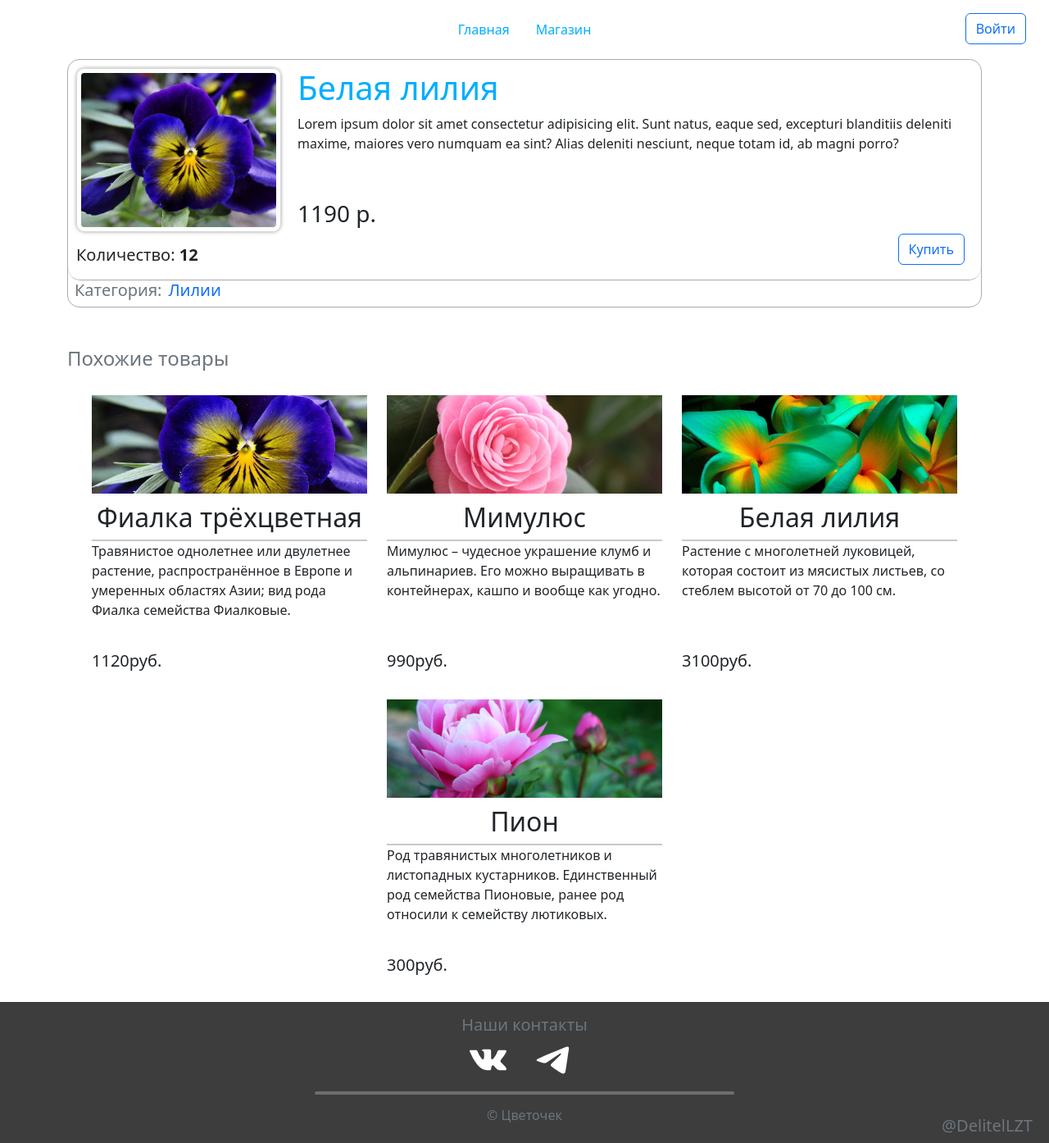
After one commit to Delitel-WEB/flower_shop, a PHP site: page /flower.html in a window 1280 px wide. The commit adds this page. Shown: the whole page at 82% size. Run offline with PHP 8.4, Linux system fonts and the light colour scheme.

Commit message:
добавлена страница цветка

```diff
--- a/css/style.css
+++ b/css/style.css
@@ -326,3 +326,68 @@ form .row input{
 .next--arrow{
 	rotate: -90deg;
 }
+
+
+/* Страница товара */
+
+
+.flower-window{
+	border:solid;
+	border-width: 2px;
+	border-radius: 15px;
+	border-width: 1px;
+	border-color: #ABABAB;
+	position: relative;
+}
+
+.flower-inner{
+	border-bottom:solid;
+	border-width: 2px;
+	border-radius: 15px;
+	border-width: 1px;
+	padding: 10px;
+	border-color: #ABABAB;
+
+
+}
+
+.flower-window .titles{
+	margin-left: 20px;
+	position: relative;
+}
+.flower-window .titles h1{
+	color:#00AEFF;
+}
+.flower-preview-small{
+	min-width: 250px;
+	width: 250px;
+}
+
+.flower-window .price{
+	position: absolute;
+	bottom: 0;
+}
+.additionally{
+	position: relative;
+}
+.flower-window .btn{
+	position: absolute;
+	bottom: 0;
+	right: 10px;
+}
+
+.flower-preview-small img{
+	box-shadow: 0 0 4px 0px rgb(0 0 0 / 34%);
+	border:solid;
+	border-radius: 10px;
+	border-width: 1px;
+	border-color: #D7D7D7;
+	height: 200px;
+	width: 100%;
+	object-fit: cover;
+	padding: 5px;
+}
+
+.category .category-name a{
+	text-decoration: none;
+}
--- /dev/null
+++ b/flower.html
@@ -0,0 +1,246 @@
+<!DOCTYPE html>
+<html lang="en">
+<head>
+	<meta charset="UTF-8">
+	<meta name="viewport" content="width=device-width, initial-scale=1.0">
+	<title>Цветочек | Белая лилия</title>
+
+	<link rel="icon" href="img/flower.ico">
+
+	<link href="https://cdn.jsdelivr.net/npm/bootstrap@5.2.2/dist/css/bootstrap.min.css" rel="stylesheet" integrity="sha384-Zenh87qX5JnK2Jl0vWa8Ck2rdkQ2Bzep5IDxbcnCeuOxjzrPF/et3URy9Bv1WTRi" crossorigin="anonymous">
+	<link rel="stylesheet" href="css/style.css">
+</head>
+<body class="d-flex flex-column min-vh-100">
+	<header class="d-flex justify-content-center py-3 scroll">
+
+		<ul class="nav nav-pills justify-content-center">
+			<li class="nav-item"><a href="/" class="nav-link" aria-current="page">Главная</a></li>
+			<li class="nav-item"><a href="shop.html" class="nav-link">Магазин</a></li>
+		</ul>
+
+		<div class="login-btn">
+			<button easy-toggle="#login-modal" easy-class="show" easy-rcoe type="button" class="btn btn-outline-primary me-2">Войти</button>
+		</div>
+
+	</header>
+
+	<div id="register-modal" class="modal-win">
+		<div class="modal-window shadow-lg">
+			<h1>Регистрация</h1>
+			<hr>
+			<button easy-toggle="#login-modal" east-remove="show" class="close-btn">X</button>
+			<form action="">
+				<div class="row justify-content-center">
+					<div class="col-5">
+						<input required type="text" class="form-control" placeholder="Имя">
+					</div>
+					<div class="col-5">
+						<input required type="text" class="form-control" placeholder="Фамилия">
+					</div>
+					<div class="col-5">
+						<input required type="text" class="form-control" placeholder="Почта">
+					</div>
+					<div class="col-8">
+						<input required type="password" class="form-control" id="inputPassword" placeholder="Пароль">
+					</div>
+					<div class="col-8">
+						<input required type="password" class="form-control" id="inputPassword" placeholder="Подтвердите пароль">
+					</div>
+				</div>
+				<button type="submit" class="btn btn-primary mb-2">Зарегистрироваться</button>
+			</form>
+
+		</div>
+		<div class="overlay" easy-toggle="#register-modal" easy-remove="show"></div>
+
+	</div>
+
+	<div id="login-modal" class="modal-win">
+		<div class="modal-window shadow-lg">
+			<h1>Вход</h1>
+			<hr>
+			<button easy-toggle="#login-modal" east-remove="show" class="close-btn">X</button>
+			<form action="">
+				<div class="row justify-content-center">
+					<div class="col-8">
+						<input required type="text" class="form-control" placeholder="Почта">
+					</div>
+					<div class="col-8">
+						<input required type="password" class="form-control" id="inputPassword" placeholder="Пароль">
+					</div>
+				</div>
+				<button type="submit" class="btn btn-primary mb-2">Войти</button>
+				<a class="register" href="#" easy-toggle="#register-modal" easy-class="show" easy-rcoe>Ещё нет аккаунта?</a>
+			</form>
+		</div>
+
+		<div class="overlay" easy-toggle="#login-modal" easy-remove="show"></div>
+	</div>
+
+	<main class="omit-main container">
+		<div class="flower-window">
+			<div class="flower-inner">
+				<div class="flower-descriptions d-flex">
+					<div class="flower-preview-small">
+					<img src="img/flower_1.jpg" alt="">
+					</div>
+					<div class="titles">
+						<h1>Белая лилия</h1>
+						<p class="description">
+							Lorem ipsum dolor sit amet consectetur adipisicing elit. Sunt natus, eaque sed, excepturi blanditiis deleniti maxime, maiores vero numquam ea sint? Alias deleniti nesciunt, neque totam id, ab magni porro?
+						</p>
+						<h3 class="price">1190 р.</h3>
+					</div>
+				</div>
+				<div class="additionally mt-3">
+					<h5>Количество: <b>12</b></h5>
+					<a href="#" class="btn btn-outline-primary">Купить</a>
+				</div>
+			</div>
+			<div class="category d-flex">
+				<h5 class="mx-2 text-muted">Категория: </h5>
+				<h5 class="category-name text-muted"><a href="#">Лилии</a></h5>
+			</div>
+		</div>
+
+		<div class="similar mt-5">
+			<h4 class="text-muted">Похожие товары</h4>
+			<div class="catalog">
+				<div class="row justify-content-center">
+					<div class="flower-cart col-md-4 col-sm-4">
+						<div class="flower-preview">
+							<img src="img/flower_1.jpg" alt="">
+						</div>
+						<div class="flower-cart-content">
+							<h2 class="text-center">Фиалка трёхцветная</h2>
+							<hr>
+							<p>Травянистое однолетнее или двулетнее растение, распространённое в Европе и умеренных областях Азии; вид рода Фиалка семейства Фиалковые. </p>
+							<div class="price">
+								<h5>1120руб.</h5>
+							</div>
+							<div class="shop-item">
+								<a href="#" title="Перейти к товару">
+									<svg class="next-arrow" version="1.1" id="Layer_1" xmlns="http://www.w3.org/2000/svg" xmlns:xlink="http://www.w3.org/1999/xlink" x="0px" y="0px"
+										 viewBox="0 0 511.996 511.996" style="enable-background:new 0 0 511.996 511.996;" xml:space="preserve">
+										<path d="M508.245,246.953L363.435,102.133c-5.001-5.001-13.099-5.001-18.099,0c-5.001,5-5.001,13.099,0,18.099l122.965,122.965
+											H12.8c-7.074,0-12.8,5.726-12.8,12.8c0,7.074,5.726,12.8,12.8,12.8h455.492L345.327,391.763c-5.001,5-5.001,13.099,0,18.099
+											c5.009,5.001,13.099,5.001,18.108,0l144.811-144.811C513.246,260.051,513.246,251.953,508.245,246.953z"/>
+									</svg>
+								</a>
+							</div>
+						</div>
+					</div>
+					<div class="flower-cart col-md-4 col-sm-4">
+						<div class="flower-preview">
+							<img src="img/flower_2.jpg" alt="">
+						</div>
+						<div class="flower-cart-content">
+							<h2 class="text-center">Мимулюс</h2>
+							<hr>
+							<p>Мимулюс – чудесное украшение клумб и альпинариев. Его можно выращивать в контейнерах, кашпо и вообще как угодно. </p>
+							<div class="price">
+								<h5>990руб.</h5>
+							</div>
+							<div class="shop-item">
+								<a href="#" title="Перейти к товару">
+									<svg class="next-arrow" version="1.1" id="Layer_1" xmlns="http://www.w3.org/2000/svg" xmlns:xlink="http://www.w3.org/1999/xlink" x="0px" y="0px"
+										 viewBox="0 0 511.996 511.996" style="enable-background:new 0 0 511.996 511.996;" xml:space="preserve">
+										<path d="M508.245,246.953L363.435,102.133c-5.001-5.001-13.099-5.001-18.099,0c-5.001,5-5.001,13.099,0,18.099l122.965,122.965
+											H12.8c-7.074,0-12.8,5.726-12.8,12.8c0,7.074,5.726,12.8,12.8,12.8h455.492L345.327,391.763c-5.001,5-5.001,13.099,0,18.099
+											c5.009,5.001,13.099,5.001,18.108,0l144.811-144.811C513.246,260.051,513.246,251.953,508.245,246.953z"/>
+									</svg>
+								</a>
+							</div>
+						</div>
+					</div>
+					<div class="flower-cart col-md-4 col-sm-4">
+						<div class="flower-preview">
+							<img src="img/flower_3.jpg" alt="">
+						</div>
+						<div class="flower-cart-content">
+							<h2 class="text-center">Белая лилия</h2>
+							<hr>
+							<p>Растение с многолетней луковицей, которая состоит из мясистых листьев, со стеблем высотой от 70 до 100 см.</p>
+							<div class="price">
+								<h5>3100руб.</h5>
+							</div>
+							<div class="shop-item">
+								<a href="#" title="Перейти к товару">
+									<svg class="next-arrow" version="1.1" id="Layer_1" xmlns="http://www.w3.org/2000/svg" xmlns:xlink="http://www.w3.org/1999/xlink" x="0px" y="0px"
+										 viewBox="0 0 511.996 511.996" style="enable-background:new 0 0 511.996 511.996;" xml:space="preserve">
+										<path d="M508.245,246.953L363.435,102.133c-5.001-5.001-13.099-5.001-18.099,0c-5.001,5-5.001,13.099,0,18.099l122.965,122.965
+											H12.8c-7.074,0-12.8,5.726-12.8,12.8c0,7.074,5.726,12.8,12.8,12.8h455.492L345.327,391.763c-5.001,5-5.001,13.099,0,18.099
+											c5.009,5.001,13.099,5.001,18.108,0l144.811-144.811C513.246,260.051,513.246,251.953,508.245,246.953z"/>
+									</svg>
+								</a>
+							</div>
+						</div>
+					</div>
+					<div class="flower-cart col-md-4 col-sm-4">
+						<div class="flower-preview">
+							<img src="img/flower_4.jpg" alt="">
+						</div>
+						<div class="flower-cart-content">
+							<h2 class="text-center">Пион</h2>
+							<hr>
+							<p>Род травянистых многолетников и листопадных кустарников. Единственный род семейства Пионовые, ранее род относили к семейству лютиковых.</p>
+							<div class="price">
+								<h5>300руб.</h5>
+							</div>
+							<div class="shop-item">
+								<a href="#" title="Перейти к товару">
+									<svg class="next-arrow" version="1.1" id="Layer_1" xmlns="http://www.w3.org/2000/svg" xmlns:xlink="http://www.w3.org/1999/xlink" x="0px" y="0px"
+										 viewBox="0 0 511.996 511.996" style="enable-background:new 0 0 511.996 511.996;" xml:space="preserve">
+										<path d="M508.245,246.953L363.435,102.133c-5.001-5.001-13.099-5.001-18.099,0c-5.001,5-5.001,13.099,0,18.099l122.965,122.965
+											H12.8c-7.074,0-12.8,5.726-12.8,12.8c0,7.074,5.726,12.8,12.8,12.8h455.492L345.327,391.763c-5.001,5-5.001,13.099,0,18.099
+											c5.009,5.001,13.099,5.001,18.108,0l144.811-144.811C513.246,260.051,513.246,251.953,508.245,246.953z"/>
+									</svg>
+								</a>
+							</div>
+						</div>
+					</div>
+				</div>
+			</div>
+		</div>
+	</main>
+
+
+	<footer class="py-3 mt-auto">
+		<h5 class="text-center text-muted">Наши контакты</h5>
+		<div class="row soc-networks justify-content-center">
+			<div class="vk col-sm-auto">
+				<a href="#">
+					<svg version="1.1" id="Layer_1" fill="#ffff" xmlns="http://www.w3.org/2000/svg" xmlns:xlink="http://www.w3.org/1999/xlink" x="0px" y="0px"
+						 viewBox="0 0 304.36 304.36" style="enable-background:new 0 0 304.36 304.36;" xml:space="preserve"><title>Цветочек в VK</title>
+						<path id="XMLID_807_" style="fill-rule:evenodd;clip-rule:evenodd;" d="M261.945,175.576c10.096,9.857,20.752,19.131,29.807,29.982
+							c4,4.822,7.787,9.798,10.684,15.394c4.105,7.955,0.387,16.709-6.746,17.184l-44.34-0.02c-11.436,0.949-20.559-3.655-28.23-11.474
+							c-6.139-6.253-11.824-12.908-17.727-19.372c-2.42-2.642-4.953-5.128-7.979-7.093c-6.053-3.929-11.307-2.726-14.766,3.587
+							c-3.523,6.421-4.322,13.531-4.668,20.687c-0.475,10.441-3.631,13.186-14.119,13.664c-22.414,1.057-43.686-2.334-63.447-13.641
+							c-17.422-9.968-30.932-24.04-42.691-39.971C34.828,153.482,17.295,119.395,1.537,84.353C-2.01,76.458,0.584,72.22,9.295,72.07
+							c14.465-0.281,28.928-0.261,43.41-0.02c5.879,0.086,9.771,3.458,12.041,9.012c7.826,19.243,17.402,37.551,29.422,54.521
+							c3.201,4.518,6.465,9.036,11.113,12.216c5.142,3.521,9.057,2.354,11.476-3.374c1.535-3.632,2.207-7.544,2.553-11.434
+							c1.146-13.383,1.297-26.743-0.713-40.079c-1.234-8.323-5.922-13.711-14.227-15.286c-4.238-0.803-3.607-2.38-1.555-4.799
+							c3.564-4.172,6.916-6.769,13.598-6.769h50.111c7.889,1.557,9.641,5.101,10.721,13.039l0.043,55.663
+							c-0.086,3.073,1.535,12.192,7.07,14.226c4.43,1.448,7.35-2.096,10.008-4.905c11.998-12.734,20.561-27.783,28.211-43.366
+							c3.395-6.852,6.314-13.968,9.143-21.078c2.096-5.276,5.385-7.872,11.328-7.757l48.229,0.043c1.43,0,2.877,0.021,4.262,0.258
+							c8.127,1.385,10.354,4.881,7.844,12.817c-3.955,12.451-11.65,22.827-19.174,33.251c-8.043,11.129-16.645,21.877-24.621,33.072
+							C252.26,161.544,252.842,166.697,261.945,175.576L261.945,175.576z M261.945,175.576"/>
+					</svg>
+				</a>
+			</div>
+			<div class="telegram col-sm-auto">
+				<a href="#">
+					<svg width="48px" height="48px" viewBox="0 0 48 48" fill="#ffff" xmlns="http://www.w3.org/2000/svg"> <title>Цветочек в Telegram</title>
+						<path d="M41.4193 7.30899C41.4193 7.30899 45.3046 5.79399 44.9808 9.47328C44.8729 10.9883 43.9016 16.2908 43.1461 22.0262L40.5559 39.0159C40.5559 39.0159 40.3401 41.5048 38.3974 41.9377C36.4547 42.3705 33.5408 40.4227 33.0011 39.9898C32.5694 39.6652 24.9068 34.7955 22.2086 32.4148C21.4531 31.7655 20.5897 30.4669 22.3165 28.9519L33.6487 18.1305C34.9438 16.8319 36.2389 13.8019 30.8426 17.4812L15.7331 27.7616C15.7331 27.7616 14.0063 28.8437 10.7686 27.8698L3.75342 25.7055C3.75342 25.7055 1.16321 24.0823 5.58815 22.459C16.3807 17.3729 29.6555 12.1786 41.4193 7.30899Z"/>
+					</svg>
+
+				</a>
+			</div>
+		</div>
+		<hr>
+		<h6 class="text-center text-muted">© Цветочек</h6>
+		<h5 class="creator"><a class="text-muted" target="_blank" href="https://t.me/DelitelLZT">@DelitelLZT</a></h5>
+	</footer>
+
+</body>
+</html>
--- a/page_not_found.html
+++ b/page_not_found.html
@@ -16,7 +16,7 @@
 	<header class="d-flex justify-content-center py-3">
 
 		<ul class="nav nav-pills justify-content-center">
-			<li class="nav-item"><a href="/" class="nav-link active" aria-current="page">Главная</a></li>
+			<li class="nav-item"><a href="/" class="nav-link" aria-current="page">Главная</a></li>
 			<li class="nav-item"><a href="shop.html" class="nav-link">Магазин</a></li>
 		</ul>
 
```
